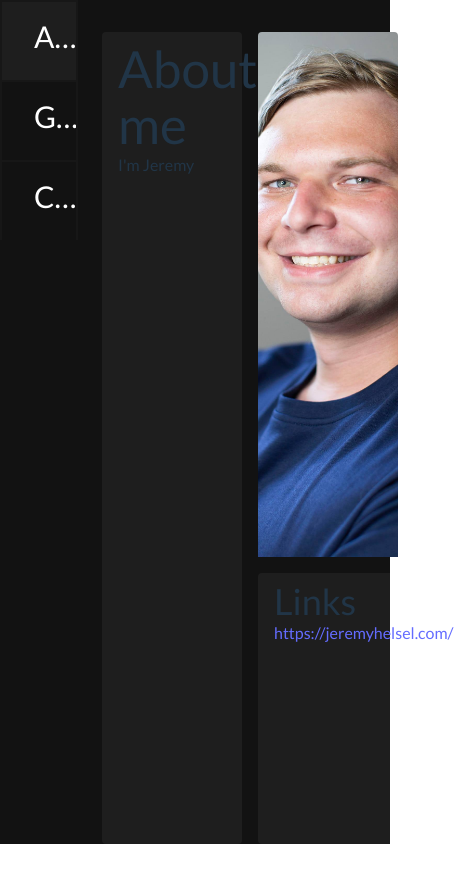
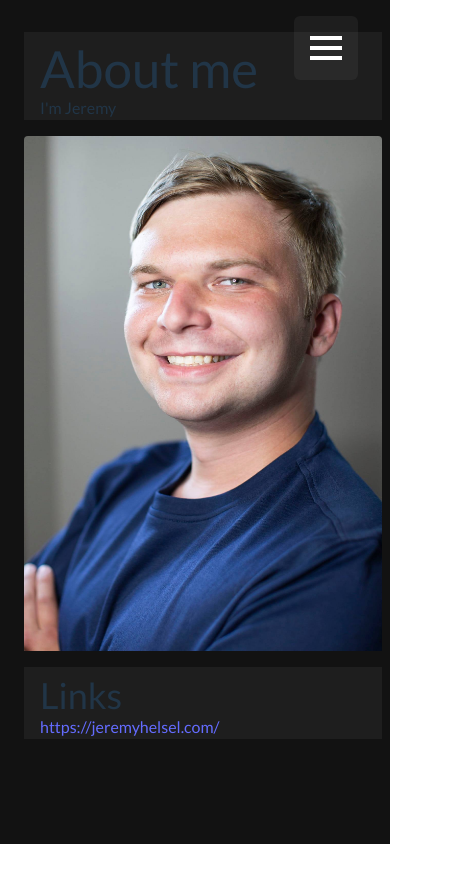
Before and after one commit to JIH7/react-portfolio-site, a React (Vite) app: page / in a window 390 px wide. Shown: the top 882 px of the page, 454 px wide, since content can reach past the window. Before the commit the page ends 844 px from the top, so only its background shows below. Built offline with nearby package versions, Linux system fonts and the light colour scheme.

Commit message:
Added changing items and started mobile layout

```diff
--- a/public/main.css
+++ b/public/main.css
@@ -522,6 +522,38 @@ video {
   --tw-backdrop-sepia:  ;
 }
 
+.fixed {
+  position: fixed;
+}
+
+.absolute {
+  position: absolute;
+}
+
+.sticky {
+  position: sticky;
+}
+
+.right-12 {
+  right: 3rem;
+}
+
+.top-12 {
+  top: 3rem;
+}
+
+.right-8 {
+  right: 2rem;
+}
+
+.top-8 {
+  top: 2rem;
+}
+
+.top-4 {
+  top: 1rem;
+}
+
 .mx-2 {
   margin-left: 0.5rem;
   margin-right: 0.5rem;
@@ -532,8 +564,20 @@ video {
   margin-bottom: 1rem;
 }
 
+.mb-4 {
+  margin-bottom: 1rem;
+}
+
+.block {
+  display: block;
+}
+
 .flex {
   display: flex;
+}
+
+.hidden {
+  display: none;
 }
 
 .h-1\/3 {
@@ -556,6 +600,22 @@ video {
   height: 100vh;
 }
 
+.h-4 {
+  height: 1rem;
+}
+
+.h-8 {
+  height: 2rem;
+}
+
+.h-16 {
+  height: 4rem;
+}
+
+.h-1 {
+  height: 0.25rem;
+}
+
 .w-1\/2 {
   width: 50%;
 }
@@ -576,6 +636,22 @@ video {
   width: 100vw;
 }
 
+.w-4 {
+  width: 1rem;
+}
+
+.w-8 {
+  width: 2rem;
+}
+
+.w-16 {
+  width: 4rem;
+}
+
+.w-20 {
+  width: 5rem;
+}
+
 .flex-row {
   flex-direction: row;
 }
@@ -586,6 +662,10 @@ video {
 
 .justify-start {
   justify-content: flex-start;
+}
+
+.justify-between {
+  justify-content: space-between;
 }
 
 .overflow-y-scroll {
@@ -600,6 +680,10 @@ video {
 
 .rounded {
   border-radius: 0.25rem;
+}
+
+.rounded-md {
+  border-radius: 0.375rem;
 }
 
 .border-x-2 {
@@ -644,6 +728,14 @@ video {
   padding: 1rem;
 }
 
+.p-2 {
+  padding: 0.5rem;
+}
+
+.p-8 {
+  padding: 2rem;
+}
+
 .px-4 {
   padding-left: 1rem;
   padding-right: 1rem;
@@ -657,6 +749,26 @@ video {
 .py-4 {
   padding-top: 1rem;
   padding-bottom: 1rem;
+}
+
+.py-8 {
+  padding-top: 2rem;
+  padding-bottom: 2rem;
+}
+
+.py-6 {
+  padding-top: 1.5rem;
+  padding-bottom: 1.5rem;
+}
+
+.py-7 {
+  padding-top: 1.75rem;
+  padding-bottom: 1.75rem;
+}
+
+.py-5 {
+  padding-top: 1.25rem;
+  padding-bottom: 1.25rem;
 }
 
 .pb-4 {
@@ -763,3 +875,63 @@ button:focus-visible {
 .hover\:bg-opacity-5:hover {
   --tw-bg-opacity: 0.05;
 }
+
+.hover\:bg-opacity-10:hover {
+  --tw-bg-opacity: 0.1;
+}
+
+@media (min-width: 480px) {
+  .sm\:hidden {
+    display: none;
+  }
+
+  .sm\:flex-col {
+    flex-direction: column;
+  }
+
+  .sm\:rounded-md {
+    border-radius: 0.375rem;
+  }
+
+  .sm\:pb-8 {
+    padding-bottom: 2rem;
+  }
+
+  .sm\:pb-4 {
+    padding-bottom: 1rem;
+  }
+}
+
+@media (min-width: 768px) {
+  .md\:block {
+    display: block;
+  }
+
+  .md\:flex {
+    display: flex;
+  }
+
+  .md\:hidden {
+    display: none;
+  }
+
+  .md\:h-full {
+    height: 100%;
+  }
+
+  .md\:h-1\/3 {
+    height: 33.333333%;
+  }
+
+  .md\:w-4\/5 {
+    width: 80%;
+  }
+
+  .md\:w-1\/2 {
+    width: 50%;
+  }
+
+  .md\:rounded {
+    border-radius: 0.25rem;
+  }
+}
--- a/src/App.jsx
+++ b/src/App.jsx
@@ -4,18 +4,20 @@ import '../public/main.css'
 //Makeshift CMS
 import AppList from './AppList'
 
+import Hamburger from './components/Hamburger'
 import ScrollableMenu from './components/ScrollableMenu'
 import Page from './components/Page'
 
 
 
 function App() {
-
+  const [currentApp, setCurrentApp] = useState(0)
 
   return (
     <div className='w-screen h-screen | flex flex-row justify-start | bg-darkGray'>
-      <ScrollableMenu appList={AppList}/>
-      <Page appList={AppList} currentApp={0}/>
+      <Hamburger />
+      <ScrollableMenu appList={AppList} onToggle={setCurrentApp}/>
+      <Page app={AppList[currentApp]}/>
     </div>
   )
 }
--- /dev/null
+++ b/src/components/Hamburger.jsx
@@ -0,0 +1,14 @@
+import React from 'react'
+
+const Hamburger = () => {
+
+
+  return (
+    <div className='bg-white bg-opacity-5 hover:bg-opacity-10 | fixed top-4 right-8 | h-16 w-16 | px-4 py-5 | rounded-md | flex flex-col justify-between md:hidden | '>
+      <div className='w-full h-1 | bg-white'></div>
+      <div className='w-full h-1 | bg-white'></div>
+      <div className='w-full h-1 | bg-white'></div>
+    </div>
+  )
+}
+export default Hamburger
--- a/src/components/LinksWidget.jsx
+++ b/src/components/LinksWidget.jsx
@@ -2,7 +2,7 @@ import LinkWidgetLI from "./LinkWidgetLI"
 
 const LinksWidget = ( {links} ) => {
   return (
-    <section className="w-full h-1/3 | px-4 pt-2 | rounded | bg-white bg-opacity-5">
+    <section className="w-full sm:pb-4 md:h-1/3 | px-4 pt-2 | sm:rounded-md md:rounded | bg-white bg-opacity-5">
         <h2 className='text-4xl'>Links</h2>
         <ul>
             {links.map((e, i) => <LinkWidgetLI text={e} key={i} />)}
--- a/src/components/ListItem.jsx
+++ b/src/components/ListItem.jsx
@@ -1,6 +1,6 @@
-const ListItem = ({appName}) => {
+const ListItem = ({ appName, onToggle, idKey }) => {
   return (
-    <div className="border-x-2 border-t-2 border-neutral-900 | h-20 w-full | py-4 px-8 | text-white text-3xl truncate | hover:bg-white hover:bg-opacity-5">
+    <div onClick={() => onToggle(Number(idKey))} className="border-x-2 border-t-2 border-neutral-900 | h-20 w-full | py-4 px-8 | text-white text-3xl truncate | hover:bg-white hover:bg-opacity-5">
       {appName}
     </div>
   )
--- a/src/components/Page.jsx
+++ b/src/components/Page.jsx
@@ -2,16 +2,16 @@ import HeadShot from '../assets/headshot.jpg'
 import LinksWidget from './LinksWidget'
 
 
-const Page = ({appList, currentApp}) => {
+const Page = ({app}) => {
   return (
-    <div className="w-4/5 p-4 | flex">
-      <main className="bg-white bg-opacity-5 | h-full w-1/2 | mx-2 my-4 | px-4 pt-2 | rounded">
-        <h1>{appList[currentApp].name}</h1>
-        <p>{appList[currentApp].description}</p>
+    <div className="w-full md:w-4/5 p-4 mb-4 | block md:flex">
+      <main className="bg-white bg-opacity-5 | sm:pb-4 md:h-full w-full md:w-1/2 | mx-2 my-4 | px-4 pt-2 | sm:rounded-md  md:rounded">
+        <h1>{app.name}</h1>
+        <p>{app.description}</p>
       </main>
-      <div className="flex flex-col | h-full w-1/2 | mx-2 my-4">
-        <img className="w-full h-2/3 | pb-4 | rounded | object-cover object-top" src={appList[currentApp].image} alt="" />
-        <LinksWidget links={appList[currentApp].links}/>
+      <div className="flex flex-col | h-full w-full md:w-1/2 | mx-2 my-4">
+        <img className="w-full h-2/3 | pb-4 | rounded | object-cover object-top" src={app.image} alt="" />
+        <LinksWidget links={app.links}/>
       </div>
     </div>
   )
--- a/src/components/ScrollableMenu.jsx
+++ b/src/components/ScrollableMenu.jsx
@@ -1,15 +1,15 @@
 import ListItem from "./ListItem"
 
-const ScrollableMenu = ({appList}) => {
+const ScrollableMenu = ({appList, onToggle}) => {
 
 
     return (
-        <div className='h-full w-1/5 | overflow-y-scroll'>
+        <div className='h-full w-1/5 | overflow-y-scroll | hidden md:block'>
             {
-                appList.map((el) => (
+                appList.map((el, i) => (
                     //ToDo: If removing shortName remove this.
                     //If the app has optional shortName paramater, use that to prevent overflow
-                    <ListItem appName={el.shortName ? el.shortName : el.name} />
+                    <ListItem appName={el.shortName ? el.shortName : el.name} onToggle={onToggle} idKey={i}/>
                 ))
             }
         </div>
```
